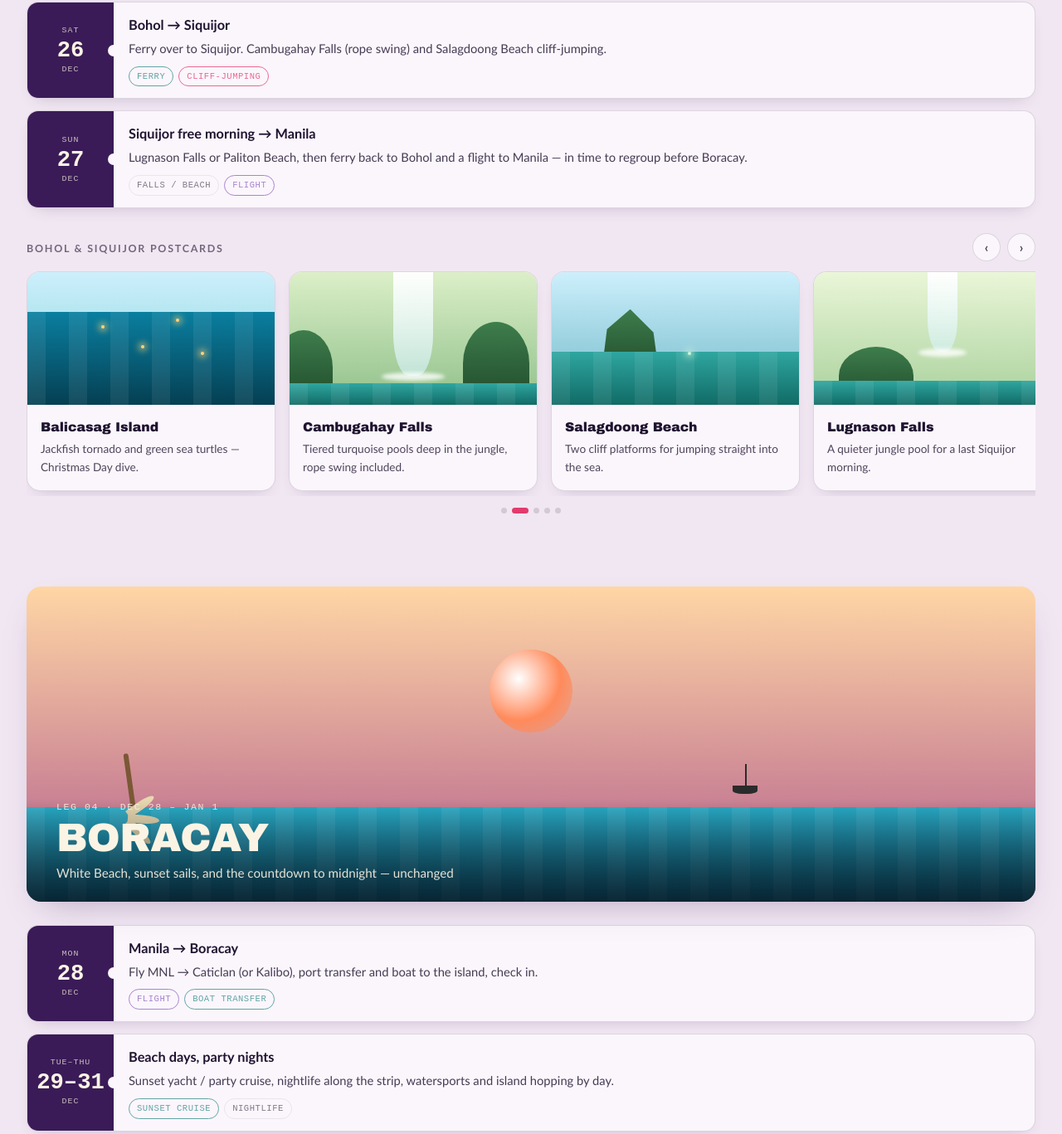
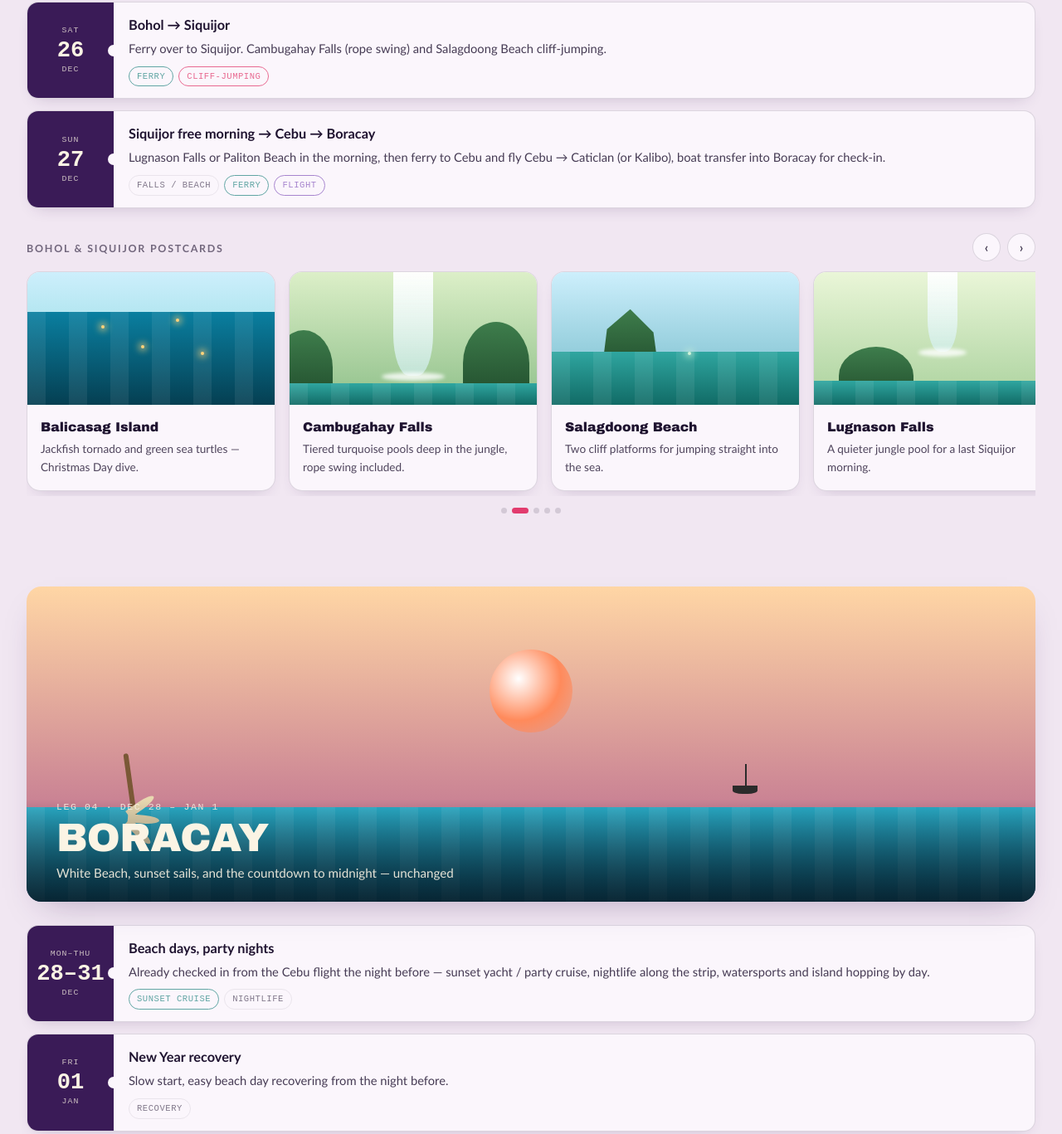
Before and after one commit to zapantaarvin/philippines-end-of-year-2026, a plain HTML site: page plan-b.html in a window 1280 px wide. Shown: the part 4485-5852 px from the top of the page at 83% size. Drawn offline with Linux system fonts and the light colour scheme.

Commit message:
Dec 27: route Siquijor to Boracay via Cebu instead of Manila

```diff
--- a/plan-b.html
+++ b/plan-b.html
@@ -578,8 +578,8 @@
           <div class="day-main"><h4>Bohol → Siquijor</h4><p>Ferry over to Siquijor. Cambugahay Falls (rope swing) and Salagdoong Beach cliff‑jumping.</p>
           <div class="tag-row"><span class="tag sea">Ferry</span><span class="tag hike">Cliff‑jumping</span></div></div></article>
         <article class="day reveal"><div class="day-date"><span class="dow">Sun</span><span class="dnum">27</span><span class="mon">Dec</span></div>
-          <div class="day-main"><h4>Siquijor free morning → Manila</h4><p>Lugnason Falls or Paliton Beach, then ferry back to Bohol and a flight to Manila — in time to regroup before Boracay.</p>
-          <div class="tag-row"><span class="tag rest">Falls / beach</span><span class="tag fly">Flight</span></div></div></article>
+          <div class="day-main"><h4>Siquijor free morning → Cebu → Boracay</h4><p>Lugnason Falls or Paliton Beach in the morning, then ferry to Cebu and fly Cebu → Caticlan (or Kalibo), boat transfer into Boracay for check‑in.</p>
+          <div class="tag-row"><span class="tag rest">Falls / beach</span><span class="tag sea">Ferry</span><span class="tag fly">Flight</span></div></div></article>
       </div>
 
       <div class="carousel" data-autoplay="5600">
@@ -641,11 +641,8 @@
     </div>
     <div class="leg-body">
       <div class="day-list">
-        <article class="day reveal"><div class="day-date"><span class="dow">Mon</span><span class="dnum">28</span><span class="mon">Dec</span></div>
-          <div class="day-main"><h4>Manila → Boracay</h4><p>Fly MNL → Caticlan (or Kalibo), port transfer and boat to the island, check in.</p>
-          <div class="tag-row"><span class="tag fly">Flight</span><span class="tag sea">Boat transfer</span></div></div></article>
-        <article class="day reveal"><div class="day-date"><span class="dow">Tue–Thu</span><span class="dnum">29–31</span><span class="mon">Dec</span></div>
-          <div class="day-main"><h4>Beach days, party nights</h4><p>Sunset yacht / party cruise, nightlife along the strip, watersports and island hopping by day.</p>
+        <article class="day reveal"><div class="day-date"><span class="dow">Mon–Thu</span><span class="dnum">28–31</span><span class="mon">Dec</span></div>
+          <div class="day-main"><h4>Beach days, party nights</h4><p>Already checked in from the Cebu flight the night before — sunset yacht / party cruise, nightlife along the strip, watersports and island hopping by day.</p>
           <div class="tag-row"><span class="tag sea">Sunset cruise</span><span class="tag rest">Nightlife</span></div></div></article>
         <article class="day reveal"><div class="day-date"><span class="dow">Fri</span><span class="dnum">01</span><span class="mon">Jan</span></div>
           <div class="day-main"><h4>New Year recovery</h4><p>Slow start, easy beach day recovering from the night before.</p>
```
